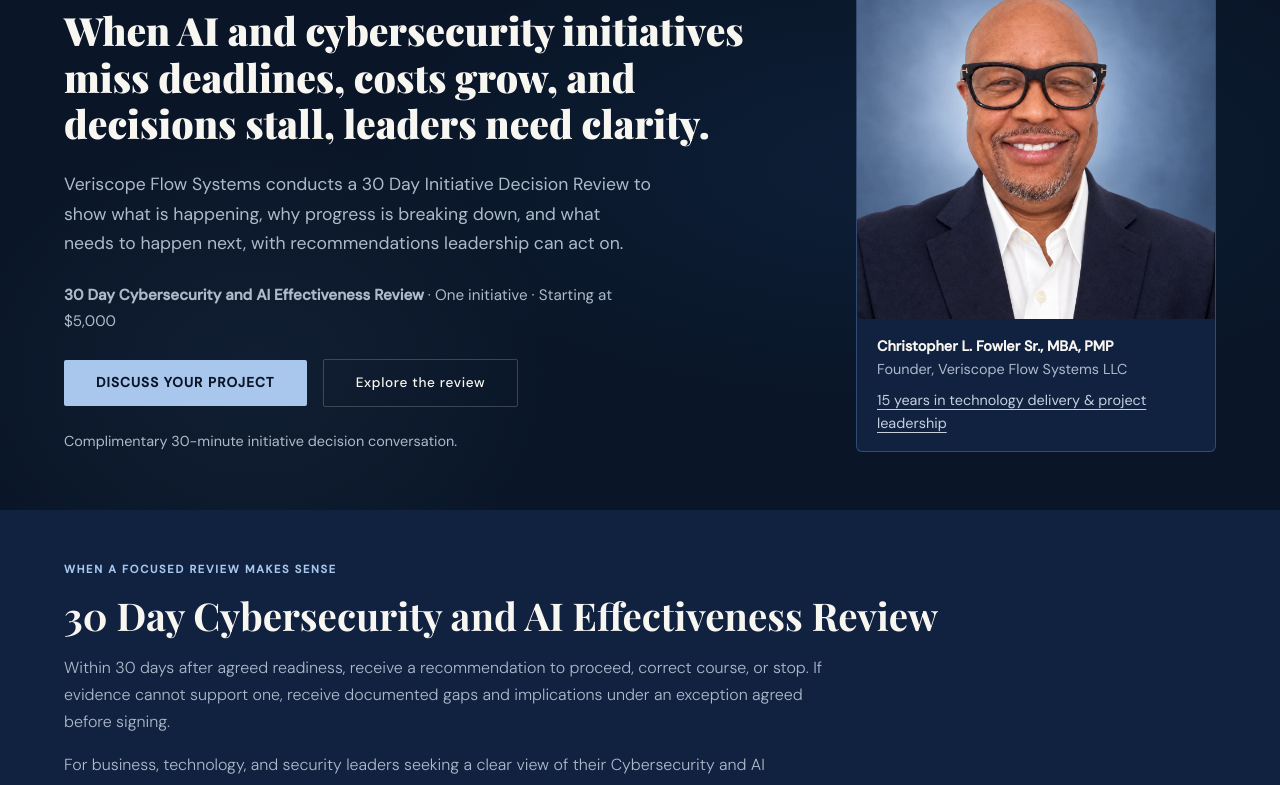
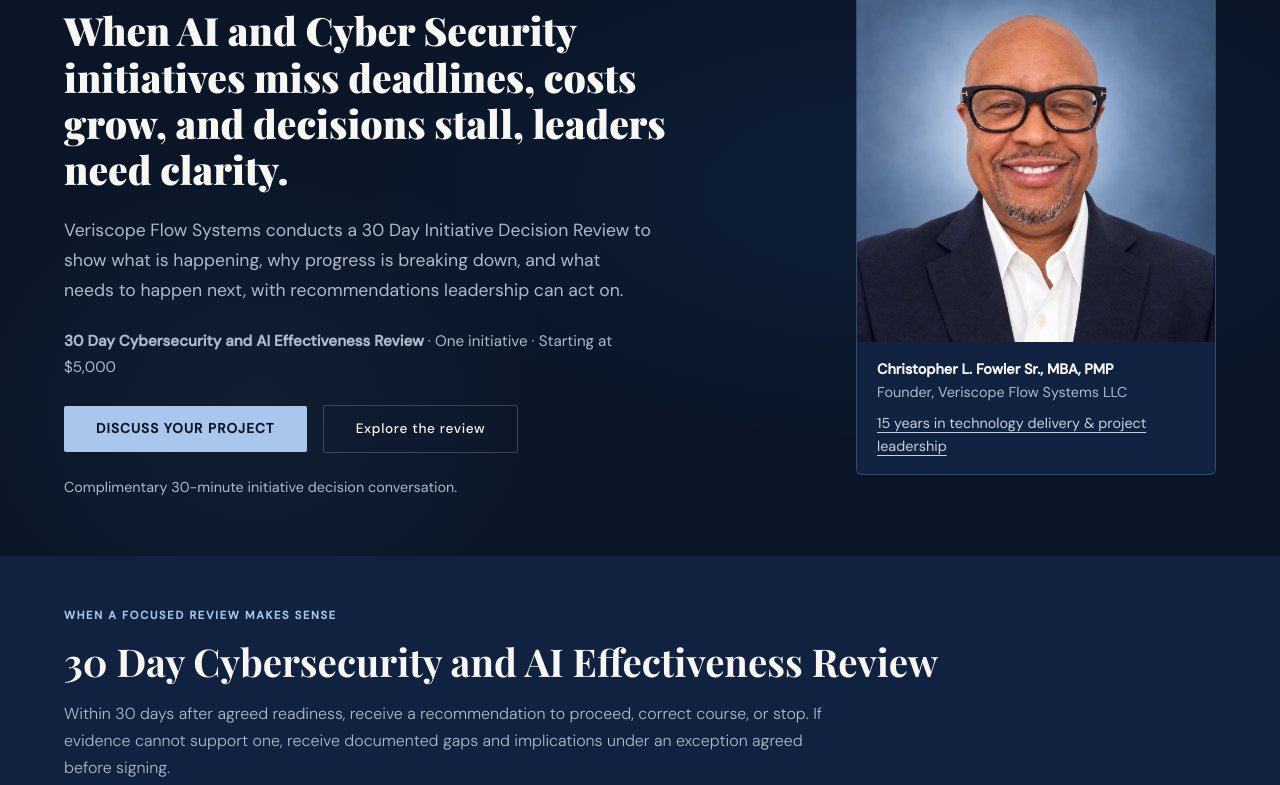
Before and after one commit to Cfowleritexec/veriscopeflowsystems, a plain HTML site: page index.html in a window 1280 px wide. Shown: the part 178-963 px from the top of the page. Drawn offline with nearby package versions, Linux system fonts and the light colour scheme.

Commit message:
Capitalize Cyber Security in homepage headline

```diff
--- a/index.html
+++ b/index.html
@@ -925,7 +925,7 @@ nav .nav-cta, .btn-primary, .btn-full { min-height: 44px; display: inline-flex;
 <main id="main">
 <section class="hero"><div class="hero-grid"><div>
 <p class="brand-promise" style="font-size:1.15rem;line-height:1.6;color:var(--gold-light);margin-bottom:1.25rem;max-width:590px">Independent project reviews and decision advisory</p>
-<h1>When AI and cybersecurity initiatives miss deadlines, costs grow, and decisions stall, leaders need clarity.</h1>
+<h1>When AI and Cyber Security initiatives miss deadlines, costs grow, and decisions stall, leaders need clarity.</h1>
 <p class="hero-sub">Veriscope Flow Systems conducts a 30 Day Initiative Decision Review to show what is happening, why progress is breaking down, and what needs to happen next, with recommendations leadership can act on.</p>
 <p class="hero-sub" style="font-size:.95rem"><strong>30 Day Cybersecurity and AI Effectiveness Review</strong> · One initiative · Starting at $5,000</p>
 <div class="hero-actions"><a class="btn-primary" href="https://calendly.com/cfowler-itexec/30min" rel="noopener noreferrer" target="_blank">Discuss your project</a><a class="btn-ghost" href="#how">Explore the review</a></div>
```
